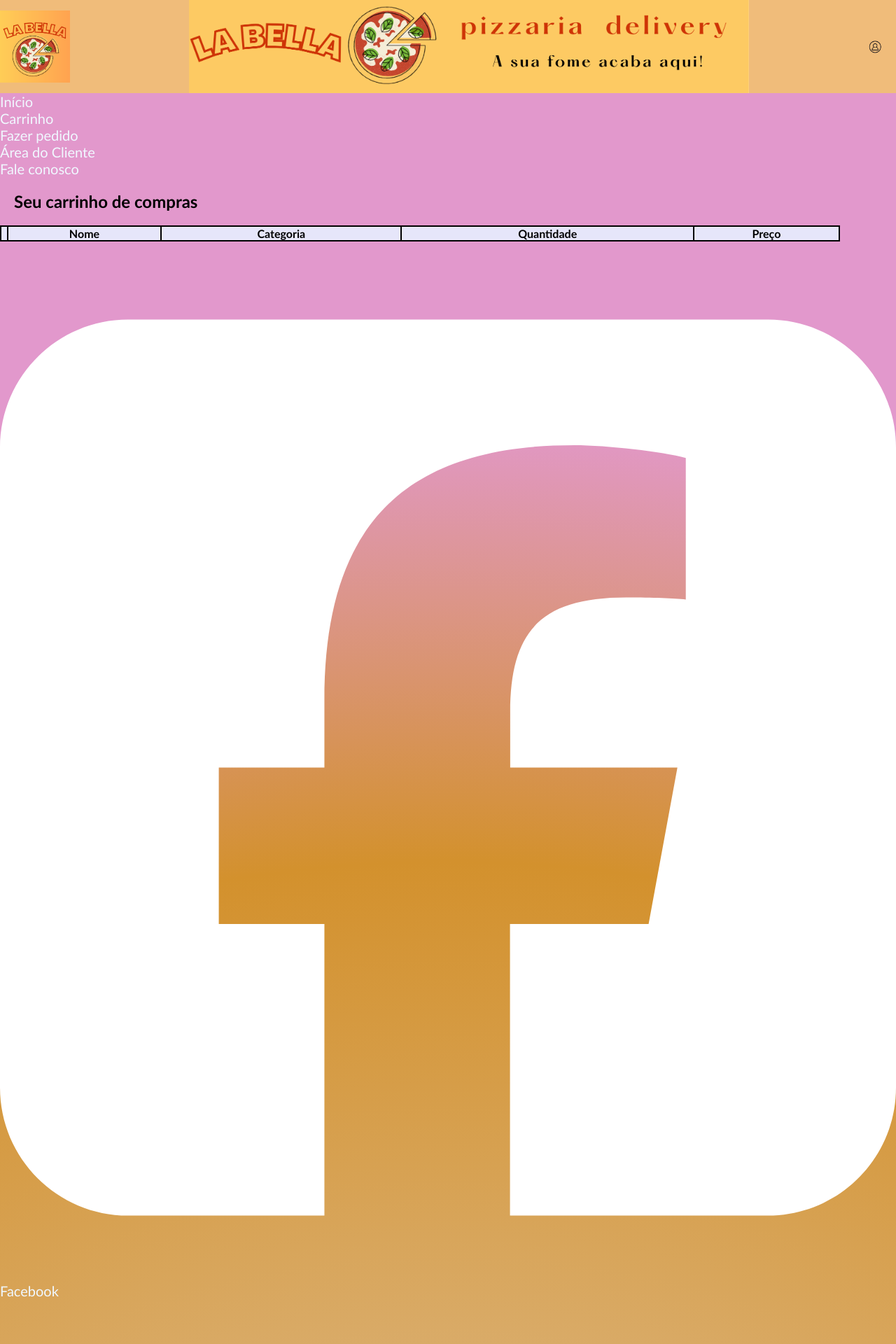
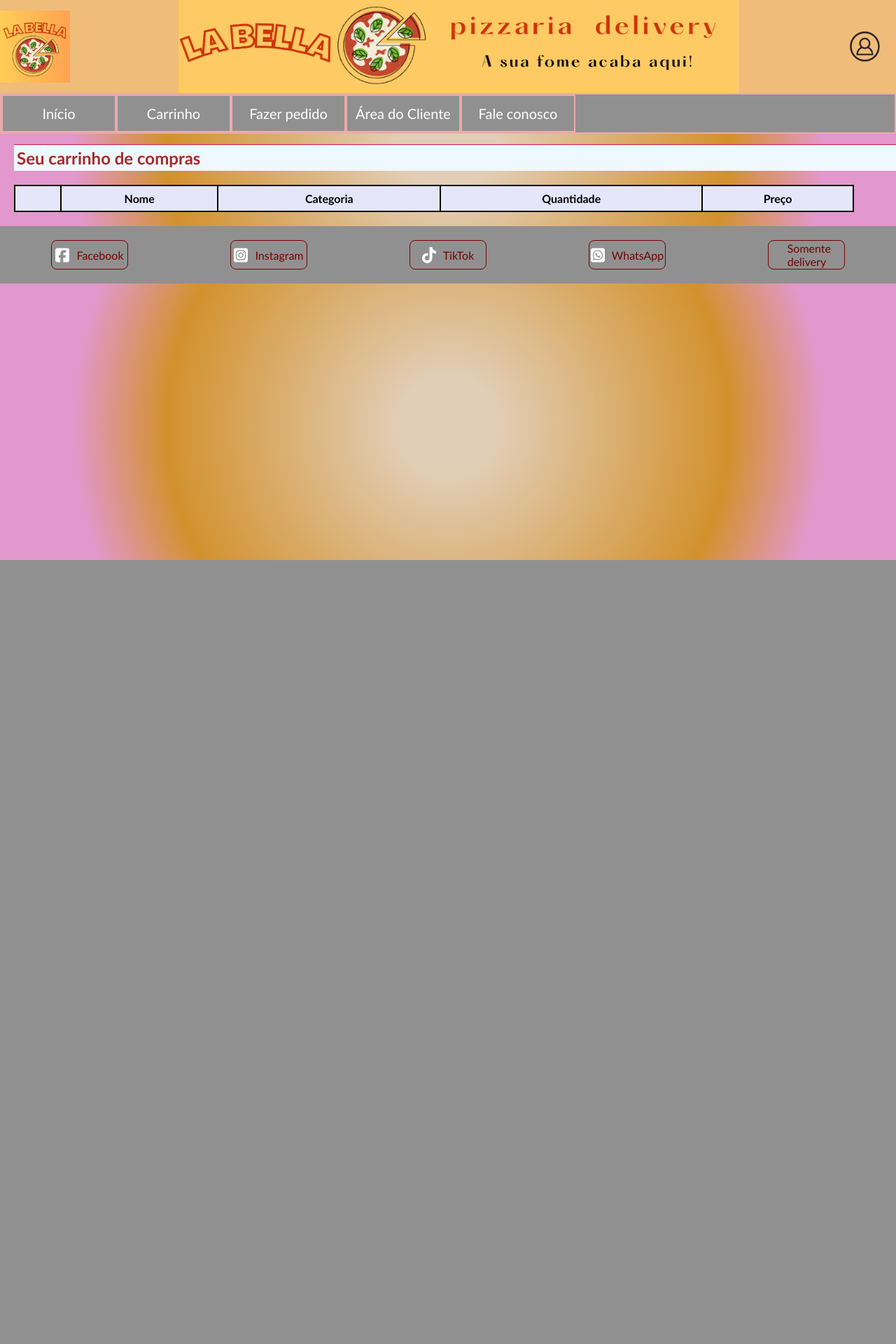
Before and after one commit to Airazor-GrupoPI/LaBella, a PHP site: page /LaBella/site/carrinho.php in a window 1280 px wide. Shown: the top 1920 px of the page at 70% size. After the commit the page ends 800 px from the top, so only its background shows below. Run offline with PHP 8.4, Linux system fonts and the light colour scheme; data comes from the database, SQL or seed files in the repository; tables that the repository leaves empty hold one stand-in row (values such as "Sample post"); lists and menus that the app fills with data are empty.

Commit message:
Add files via upload

```diff
--- a/admin/alterar_produto.php
+++ b/admin/alterar_produto.php
@@ -24,7 +24,7 @@
     $sucesso = $comando->execute();
 
     if ($sucesso) {
-        header("Location: http://localhost/Servidor/fatec_dw2/fatecshop_01/admin/listar_produtos.php");
+        header("Location: http://localhost/LaBella/admin/listar_produtos.php");
     }
 ?>
 
--- a/admin/cadastrar_produto.php
+++ b/admin/cadastrar_produto.php
@@ -26,7 +26,7 @@
     $sucesso = $comando->execute();
 
     if ($sucesso){
-        header("Location: http://localhost/Servidor/pizzaria/admin/listar_produtos.php");
+        header("Location: http://localhost/LaBella/admin/listar_produtos.php");
     }
 
 ?>
--- a/admin/css/estiloCab.css
+++ b/admin/css/estiloCab.css
@@ -32,5 +32,5 @@
 }
 
 #login {
-    width: 20px;
+    width: 50px;
 }
--- a/admin/excluir_produto.php
+++ b/admin/excluir_produto.php
@@ -22,7 +22,7 @@
     $sucesso = $comando->execute();
 
     if ($sucesso){
-        header("Location: http://localhost/Servidor/pizzaria/admin/listar_produtos.php");
+        header("Location: http://localhost/LaBella/admin/listar_produtos.php");
     }
 
 ?>
--- a/admin/form_produto.php
+++ b/admin/form_produto.php
@@ -26,6 +26,7 @@
                     <option>Pizza</option>
                     <option>Refrigerante</option>
                     <option>Combo</option>
+                    <option>Promoção</option>
                 </select>
             </div>
             <div>
--- a/admin/funcoes.php
+++ b/admin/funcoes.php
@@ -14,7 +14,7 @@
         //Verifica se a variável de sessão para o admin está configurada.
         //se não estiver, redirecionamos o usuário para a página de Login
         if(!isset($_SESSION["admin"])) {
-            header("Location: http://localhost/Servidor/pizzaria/admin/login.php");
+            header("Location: http://localhost/LaBella/admin/login.php");
         }
     }
 
--- a/admin/logout.php
+++ b/admin/logout.php
@@ -6,6 +6,6 @@
 
 
         //Redireciona para o index.php
-    header("Location: http://localhost/Servidor/pizzaria/admin/index.php");
+    header("Location: http://localhost/LaBella/admin/index.php");
 
 ?>
--- a/admin/validar.php
+++ b/admin/validar.php
@@ -8,7 +8,7 @@
     //se não estiver, redirecionamos o usuário para a página de Login
     if(validar_admin($_POST["usuario"], $_POST["senha"])) {
         $_SESSION["admin"] = $_POST["usuario"];
-        header("Location: http://localhost/Servidor/pizzaria/admin/index.php");
+        header("Location: http://localhost/LaBella/admin/index.php");
     }
 
 ?>
--- a/site/cabecalho.php
+++ b/site/cabecalho.php
@@ -1,12 +1,10 @@
-<!--  Esta página contém apenas o cabeçalho que é utilizado por todas as páginas do site -->
-
 <!DOCTYPE html>
 <html>
     <head>
         <meta charset="utf-8">
         <title>La Bella</title>
         <link rel="stylesheet" href="../admin/css/estiloCab.css">
-        <link rel="stylesheet" href="../admin/css/estiloAdm.css">
+        <link rel="stylesheet" href="css/estilosite.css">
         <link rel="stylesheet" href="css/form.css">
         <link rel="icon" href="img/icone_LaBella.png" type="image/png">
     </head>
--- a/site/css/estilosite.css
+++ b/site/css/estilosite.css
@@ -1,25 +1,13 @@
-/*
 * {
     margin: 0;
     padding: 0;
 }
 
-body {
-    font-family: Arial, Helvetica, sans-serif;
-}
-
-header {
-    display: flex;
-    flex-direction: row;
-    justify-content: space-around;
-    align-items: center;
-    flex-wrap: wrap;
-}
-*/
 nav {
-    background-color: darkred;
+    background-color: rgb(145, 144, 144);
     border: 2px solid rgb(233, 171, 171);
-    margin-bottom: 20px;
+    margin-bottom: 15px;
+    justify-content: right;
 }
 
 nav a {
@@ -60,13 +48,10 @@
     color: brown;
 }
 
-#slogan {
-    font-size: 28px;
-    font-style: italic;
-}
-
-img {
-    width: 300px;
+.ofertas{
+    display: flex;
+    flex-direction: row;
+    justify-content: space-around;
 }
 
 .card {
@@ -85,13 +70,13 @@
 
 h2 {
     font-family: 'Gill Sans', 'Gill Sans MT', Calibri, 'Trebuchet MS', sans-serif;
-    font-size: 42px;
+    font-size: 24px;
     color: brown;
     margin-left: 20px;
-    margin-top: 20px;
-    margin-bottom: 12px;
+    margin-top: 10px;
+    margin-bottom: 10px;
     border-top: 1px solid crimson;
-    padding: 6px;
+    padding: 4px;
     background-color: aliceblue;
 }
 
@@ -121,11 +106,11 @@
     font-family: 'Gill Sans', 'Gill Sans MT', Calibri, 'Trebuchet MS', sans-serif;
     font-size: 18px;
     font-weight: bold;
-    color: tomato;
+    color: rgb(22, 22, 22);
 }
 
 .card img {
-    width: 160px;
+    width: 145px;
 }
 
 #lancamentos, #ofertas {
@@ -136,31 +121,31 @@
 }
 
 footer {
-    background-color: gray;
-    color: white;
+    background-color: rgb(145, 144, 144);
+    color: rgb(114, 3, 3);
 }
 
 #redes img {
-    width: 24px;
+    width: 20px;
     margin-right: 10px;
 }
 
 #redes ul {
+    margin-top: 20px;
     display: flex;
-    justify-content: center;
-    margin-top: 40px;
-    margin-bottom: 40px;
+    justify-content: space-around;
+    flex-wrap: wrap;
 }
 
 #redes li {
     margin: 20px;
     list-style-type: none;
     height: 32px;
-    width: 120px;
+    width: 100px;
     display: flex;
     align-items: center;
     justify-content: center;
-    border: 1px solid white;
+    border: 1px solid rgb(114, 3, 3);
     border-radius: 8px;
     padding: 4px;
 }
@@ -171,13 +156,13 @@
     display: flex;
     align-items: center;
     justify-content: center;
-    color: white;
-    height: 32px;
-    width: 120px;
+    color: rgb(114, 3, 3);
+    height: 20px;
+    width: 100px;
 }
 
-address {
-    padding-bottom: 40px;
+#redes address {
+    padding-bottom: 20px;
     text-align: center;
     font-family: 'Gill Sans', 'Gill Sans MT', Calibri, 'Trebuchet MS', sans-serif;
     font-size: 20px;
@@ -189,7 +174,7 @@
     align-items: center;
     padding: 40px;
 }
-
+/*
 #fotos-produto img {
     height: 520px;
     width: 100%;
@@ -215,7 +200,7 @@
     width: 60%;
     margin: 40px;
 }
-
+*/
 #dados-produto h3 {
     font-size: 42px;
     margin-bottom: 20px;
--- a/site/rodape.php
+++ b/site/rodape.php
@@ -2,11 +2,11 @@
     <div id="redes">
         <ul>
             <li><a href="https://facebook.com"><img src="img/facebook.svg"> Facebook</a></li>
-            <li><a href="https://instagram.com"><img src="img/instagram.svg"> Instagram</a></li>                <li><a href="https://tiktok.com"><img src="img/tiktok.svg"> TikTok</a></li>
+            <li><a href="https://instagram.com"><img src="img/instagram.svg"> Instagram</a></li>
+            <li><a href="https://tiktok.com"><img src="img/tiktok.svg"> TikTok</a></li>
             <li><a href="https://whatsapp.com"><img src="img/whatsapp.svg"> WhatsApp</a></li>
+            <li><a href=""><img src=""> Somente delivery</a></li>
         </ul>
     </div>
-    <address>
-        Fatec Marília - Av. Castro Alves, 62 - Marília - SP
-    </address>
+
 </footer>
```
Also changed, not shown: admin/form_alterar_produto.php (+10 -9 lines), labella.sql (added, +69 -0 lines), site/index.php (+48 -28 lines), site/img/10.png (added), site/img/7.png (added), site/img/8.png (added), site/img/9.png (added).
